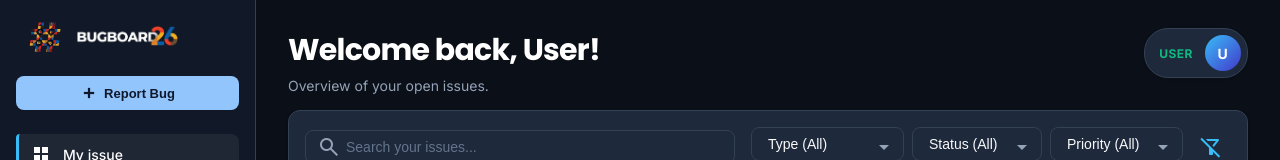
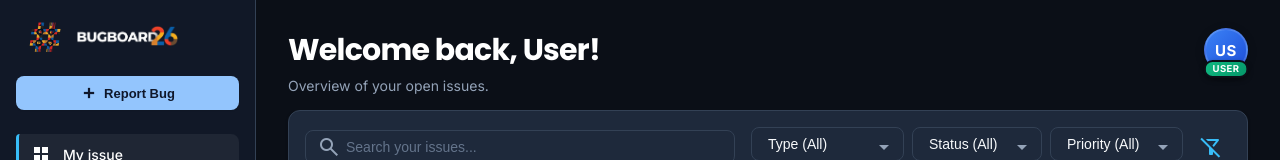
Before and after one commit to blu3ter/bugboard26-frontend-LS, a React (Vite) app: page /dashboard/my-issues in a window 1280 px wide. Shown: the top 160 px of the page. Built offline with nearby package versions, Linux system fonts and the light colour scheme; no server answers.

Commit message:
Modificato UI logo in alto a destra

```diff
--- a/src/components/DashboardLayout.css
+++ b/src/components/DashboardLayout.css
@@ -276,60 +276,61 @@ body {
   font-size: 22px;
 }
 
-.profile-avatar {
-  width: 36px;
-  height: 36px;
-  border-radius: 50%;
-  border: 1px solid #2d3748;
-  overflow: hidden;
-  flex-shrink: 0;
+/* User Profile Avatar with Overlaid Role Badge */
+.user-profile-container {
+  position: relative;
+  display: inline-flex;
+  align-items: center;
+  justify-content: center;
+  cursor: default;
+  user-select: none;
+  padding-bottom: 6px;
 }
 
-.profile-avatar img {
-  width: 100%;
-  height: 100%;
-  object-fit: cover;
+.user-avatar-initials {
+  width: 44px;
+  height: 44px;
+  border-radius: 50%;
+  background: linear-gradient(135deg, #3b82f6, #1d4ed8);
+  color: #ffffff;
+  display: flex;
+  align-items: center;
+  justify-content: center;
+  font-size: 15px;
+  font-weight: 700;
+  letter-spacing: 0.5px;
+  border: 2px solid rgba(255, 255, 255, 0.15);
+  box-shadow: 0 2px 8px rgba(0, 0, 0, 0.25);
+  cursor: default;
 }
 
-.user-profile-badge {
-  display: flex;
-  align-items: center;
-  gap: 12px;
-  background-color: var(--surface-container-high);
-  padding: 6px 6px 6px 14px;
-  border-radius: 24px;
-  border: 1px solid var(--border-color);
-  box-shadow: 0 1px 3px rgba(0,0,0,0.1);
-}
-
-.user-role-label {
-  font-size: 12px;
+.user-role-badge {
+  position: absolute;
+  bottom: 0px;
+  left: 50%;
+  transform: translateX(-50%);
+  font-size: 9.5px;
   font-weight: 700;
-  letter-spacing: 0.5px;
+  letter-spacing: 0.4px;
+  line-height: 1;
+  padding: 2.5px 7px;
+  border-radius: 9999px;
+  white-space: nowrap;
+  box-shadow: 0 2px 5px rgba(0, 0, 0, 0.4);
+  border: 2px solid var(--bg-main, #0b0f17);
+  pointer-events: none;
+  cursor: default;
   text-transform: uppercase;
 }
 
-.role-admin {
-  color: #fbbf24; /* yellow/gold for admin */
+.user-role-badge.badge-admin {
+  background: linear-gradient(135deg, #f59e0b, #d97706);
+  color: #ffffff;
 }
 
-.role-user {
-  color: #10b981; /* green for normal users */
-}
-
-.user-avatar-initials {
-  width: 36px;
-  height: 36px;
-  border-radius: 50%;
-  background: linear-gradient(135deg, var(--primary), #4338ca);
-  color: white;
-  display: flex;
-  align-items: center;
-  justify-content: center;
-  font-size: 14px;
-  font-weight: bold;
-  letter-spacing: 1px;
-  flex-shrink: 0;
+.user-role-badge.badge-user {
+  background: linear-gradient(135deg, #10b981, #059669);
+  color: #ffffff;
 }
 
 /* Content Area */
--- a/src/components/DashboardLayout.tsx
+++ b/src/components/DashboardLayout.tsx
@@ -31,10 +31,14 @@ export const DashboardLayout: React.FC = () => {
   };
 
   const getInitials = (name: string) => {
-    return name.split(' ').map(n => n[0]).join('').substring(0, 2).toUpperCase();
+    const parts = name.trim().split(/[\s._-]+/).filter(Boolean);
+    if (parts.length >= 2) {
+      return (parts[0][0] + parts[parts.length - 1][0]).toUpperCase();
+    }
+    return name.trim().substring(0, 2).toUpperCase();
   };
   const initials = getInitials(userName);
-  const userRole = user?.role || 'USER';
+  const roleDisplay = user?.role?.toUpperCase() === 'ADMIN' ? 'Admin' : 'User';
 
   return (
     <div className="dashboard-root">
@@ -104,13 +108,13 @@ export const DashboardLayout: React.FC = () => {
             <p className="topbar-subtitle">{getSubtitle()}</p>
           </div>
           <div className="topbar-actions">
-            <div className="user-profile-badge">
-              <span className={`user-role-label ${userRole === 'ADMIN' ? 'role-admin' : 'role-user'}`}>
-                {userRole}
-              </span>
+            <div className="user-profile-container" title={`${userName} (${roleDisplay})`}>
               <div className="user-avatar-initials">
                 {initials}
               </div>
+              <span className={`user-role-badge ${roleDisplay === 'Admin' ? 'badge-admin' : 'badge-user'}`}>
+                {roleDisplay}
+              </span>
             </div>
           </div>
         </header>
```
